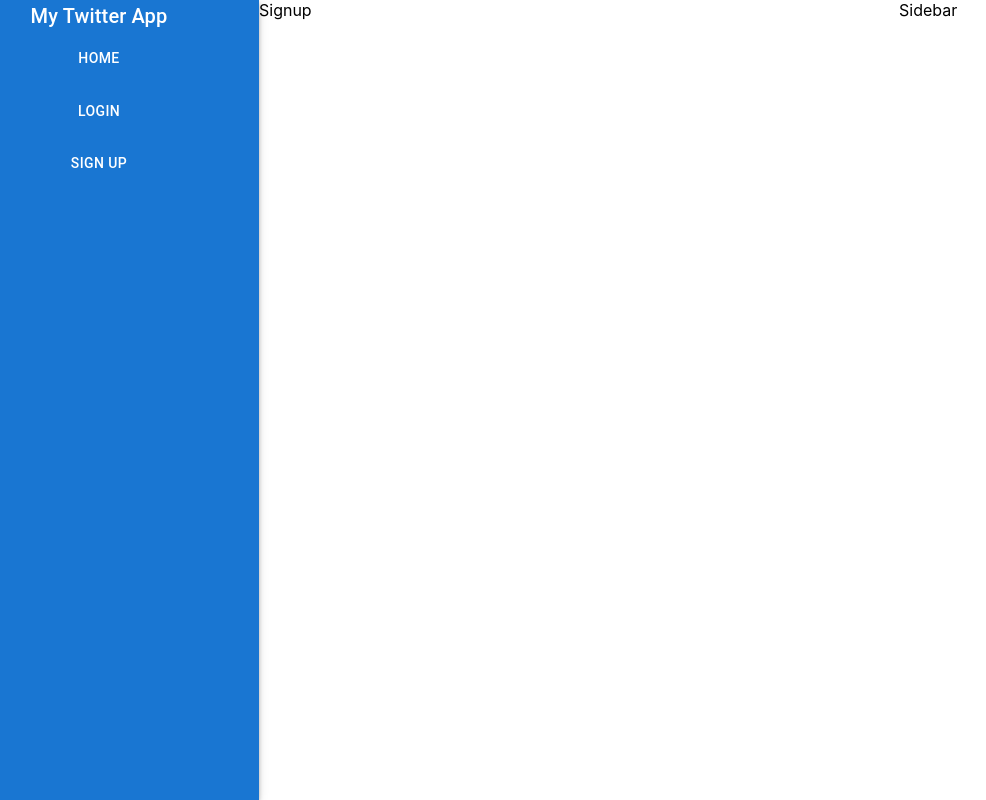
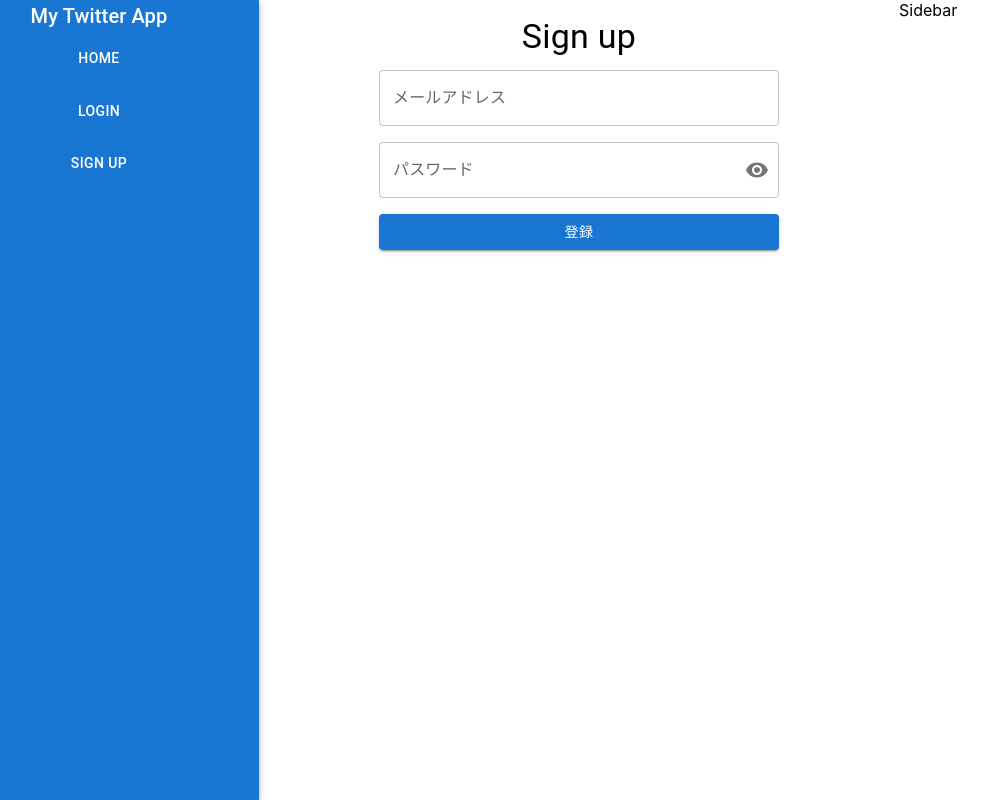
Before and after one commit to taku95/TwitClone, a React (Create React App) app: page /signup in a window 1280 px wide. Shown: the whole page, without its empty margins (61-1047 px from the left). Built offline with nearby package versions, Linux system fonts and the light colour scheme; no server answers.

Commit message:
サインインページ作成

```diff
--- a/package.json
+++ b/package.json
@@ -5,15 +5,18 @@
   "dependencies": {
     "@emotion/react": "^11.11.0",
     "@emotion/styled": "^11.11.0",
+    "@mui/icons-material": "^5.11.16",
     "@mui/material": "^5.13.1",
     "@mui/styles": "^5.13.1",
     "@testing-library/jest-dom": "^5.16.5",
     "@testing-library/react": "^12.1.5",
     "@testing-library/user-event": "^13.5.0",
     "axios": "^1.4.0",
+    "dotenv": "^16.0.3",
     "firebase": "^9.22.0",
     "react": "^17.0.2",
     "react-dom": "^17.0.2",
+    "react-hook-form": "^7.43.9",
     "react-router-dom": "^6.11.2",
     "react-scripts": "5.0.1",
     "web-vitals": "^2.1.4"
--- /dev/null
+++ b/src/firebase.js
@@ -0,0 +1,14 @@
+import { initializeApp } from "firebase/app";
+import { getAuth } from "firebase/auth";
+
+const firebaseConfig = {
+  apiKey: process.env.REACT_APP_API_KEY,
+  authDomain: process.env.REACT_APP_AUTH_DOMAIN,
+  projectId: process.env.REACT_APP_PROJECT_ID,
+  storageBucket: process.env.REACT_APP_STORAGE_BUCKET,
+  messagingSenderId: process.env.REACT_APP_MESSAGING_SENDER_ID,
+  appId: process.env.REACT_APP_APP_ID,
+};
+initializeApp(firebaseConfig);
+
+export const auth = getAuth();
--- a/src/pages/Signup.js
+++ b/src/pages/Signup.js
@@ -1,7 +1,72 @@
-import React from "react";
+import React, { useState } from "react";
+import { useForm } from "react-hook-form";
+import { TextField, Button, Box, Typography, IconButton } from "@mui/material";
+import { createUserWithEmailAndPassword } from "firebase/auth";
+import { auth } from "../firebase";
+import { Visibility, VisibilityOff } from "@mui/icons-material";
 
 const Signup = () => {
-  return <div>Signup</div>;
+  const {
+    register,
+    handleSubmit,
+    formState: { errors },
+  } = useForm();
+
+  const [showPassword, setShowPassword] = useState(false);
+
+  const onSubmit = async (data) => {
+    try {
+      const { email, password } = data;
+      await createUserWithEmailAndPassword(auth, email, password);
+      console.log("ユーザーのサインアップに成功しました");
+    } catch (error) {
+      console.log("サインアップエラー:", error);
+    }
+  };
+
+  const togglePasswordVisibility = () => {
+    setShowPassword((prevShowPassword) => !prevShowPassword);
+  };
+
+  return (
+    <Box sx={{ maxWidth: 400, margin: "0 auto", padding: 2 }}>
+      <Typography variant="h4" component="h1" align="center" gutterBottom>
+        　Sign up
+      </Typography>
+      <form onSubmit={handleSubmit(onSubmit)}>
+        <Box sx={{ mb: 2 }}>
+          <TextField
+            {...register("email", { required: "メールアドレスは必須です" })}
+            label="メールアドレス"
+            placeholder="Email"
+            fullWidth
+            error={Boolean(errors.email)}
+            helperText={errors.email?.message}
+          />
+        </Box>
+        <Box sx={{ mb: 2 }}>
+          <TextField
+            {...register("password", { required: "パスワードは必須です" })}
+            type={showPassword ? "text" : "password"}
+            label="パスワード"
+            fullWidth
+            error={Boolean(errors.password)}
+            helperText={errors.password?.message}
+            InputProps={{
+              endAdornment: (
+                <IconButton onClick={togglePasswordVisibility} edge="end">
+                  {showPassword ? <VisibilityOff /> : <Visibility />}
+                </IconButton>
+              ),
+            }}
+          />
+        </Box>
+        <Button type="submit" variant="contained" fullWidth>
+          登録
+        </Button>
+      </form>
+    </Box>
+  );
 };
 
 export default Signup;
```
Also changed, not shown: 2 other files (tests, documents, lock files or other folders).
